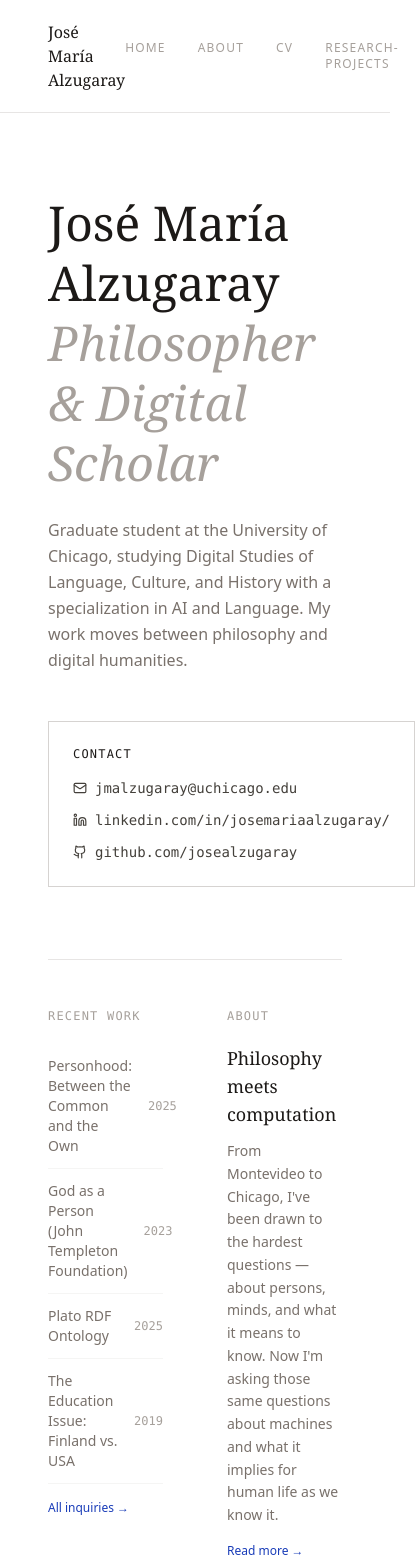
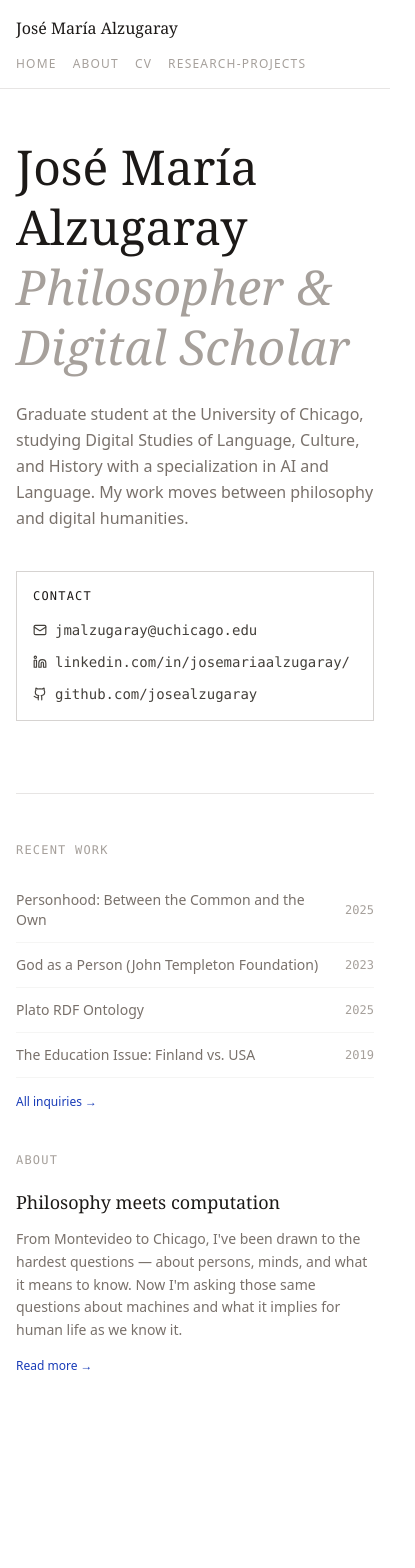
Before and after one commit to josealzugaray/personal-website, a SvelteKit app: page / in a window 390 px wide. Shown: the top 1568 px of the page, 415 px wide, since content can reach past the window. After the commit the page ends 1408 px from the top, so only its background shows below. Built offline with nearby package versions, Linux system fonts and the light colour scheme.

Commit message:
Optimizations for mobile displays

```diff
--- a/src/routes/+layout.svelte
+++ b/src/routes/+layout.svelte
@@ -11,23 +11,23 @@
   <link rel="icon" href={favicon} />
 </svelte:head>
 
+
 <nav class="sticky top-0 z-50 bg-white border-b border-stone-200">
-  <div class="mx-auto max-w-4xl px-12 py-5 flex items-center justify-between">
-
+  <div class="mx-auto max-w-4xl px-4 py-4 flex flex-col gap-4 sm:px-8 sm:py-5 sm:flex-row sm:items-center sm:justify-between">
     <a href="/" class="font-serif text-base text-stone-900 hover:text-stone-500 transition-colors">
       José María Alzugaray
     </a>
 
-    <div class="flex gap-8 text-xs font-medium tracking-widest uppercase text-stone-400">
+    <div class="flex flex-wrap gap-4 text-xs font-medium tracking-widest uppercase text-stone-400 sm:gap-8">
       <a class="hover:text-stone-900 transition-colors" href="/">Home</a>
       <a class="hover:text-stone-900 transition-colors" href="/about">About</a>
       <a class="hover:text-stone-900 transition-colors" href="/CV">CV</a>
       <a class="hover:text-stone-900 transition-colors" href="/Research-Works">Research-Projects</a>
     </div>
-
   </div>
 </nav>
 
-<main class="mx-auto max-w-4xl px-12 py-16">
+
+<main class="mx-auto max-w-4xl px-4 py-8 sm:px-8 sm:py-12 lg:px-12 lg:py-16">
   {@render children()}
 </main>
--- a/src/routes/+page.svelte
+++ b/src/routes/+page.svelte
@@ -28,7 +28,8 @@
     My work moves between philosophy and digital humanities.
   </p>
 
-<div class="border border-stone-300 p-6 inline-flex flex-col gap-3 mt-2 min-w-64">
+
+<div class="border border-stone-300 p-4 sm:p-6 w-full sm:w-fit flex flex-col gap-3 mt-2">
   <p class="font-mono text-xs text-stone-900 tracking-widest uppercase mb-1">Contact</p>
 
   <a
@@ -60,7 +61,8 @@
 </section>
 
 <!-- Two-column section -->
-<section class="pt-12 grid grid-cols-2 gap-16">
+
+<section class="pt-12 grid grid-cols-1 gap-10 sm:grid-cols-2 sm:gap-16">
 
   <!-- Recent work -->
   <div>
--- a/src/routes/CV/+page.svelte
+++ b/src/routes/CV/+page.svelte
@@ -110,7 +110,7 @@
     Education
   </h2>
   {#each education as entry}
-    <div class="grid grid-cols-[130px_1fr] gap-8 py-4 border-b border-stone-100">
+    <div class="grid grid-cols-1 gap-2 py-4 border-b border-stone-100 sm:grid-cols-[130px_1fr] sm:gap-8">
       <span class="font-mono text-xs text-stone-400 pt-0.5 leading-relaxed">{entry.years}</span>
       <div>
         <p class="text-sm font-medium text-stone-900 mb-0.5">{entry.title}</p>
@@ -127,7 +127,7 @@
     Research
   </h2>
   {#each research as entry}
-    <div class="grid grid-cols-[130px_1fr] gap-8 py-4 border-b border-stone-100">
+    <div class="grid grid-cols-1 gap-2 py-4 border-b border-stone-100 sm:grid-cols-[130px_1fr] sm:gap-8">
       <span class="font-mono text-xs text-stone-400 pt-0.5 leading-relaxed">{entry.years}</span>
       <div>
         <p class="text-sm font-medium text-stone-900 mb-0.5">{entry.title}</p>
@@ -144,7 +144,7 @@
     Teaching
   </h2>
   {#each teaching as entry}
-    <div class="grid grid-cols-[130px_1fr] gap-8 py-4 border-b border-stone-100">
+    <div class="grid grid-cols-1 gap-2 py-4 border-b border-stone-100 sm:grid-cols-[130px_1fr] sm:gap-8">
       <span class="font-mono text-xs text-stone-400 pt-0.5 leading-relaxed">{entry.years}</span>
       <div>
         <p class="text-sm font-medium text-stone-900 mb-0.5">{entry.title}</p>
--- a/src/routes/Research-Works/+page.svelte
+++ b/src/routes/Research-Works/+page.svelte
@@ -139,7 +139,8 @@
 </div>
 
 <!-- Inquiry grid -->
-<div class="grid grid-cols-3 gap-4">
+
+<div class="grid grid-cols-1 gap-4 sm:grid-cols-2 lg:grid-cols-3">
   {#each filtered as item, i}
     <Card.Root class="flex flex-col justify-between hover:bg-stone-50 transition-colors group">
       <Card.Header>
--- a/src/routes/about/+page.svelte
+++ b/src/routes/about/+page.svelte
@@ -45,7 +45,7 @@ const places: Place[] = [
 </svelte:head>
 
 <!-- Page header -->
-<div class="flex items-end justify-between pb-8 mb-8 border-b border-stone-200">
+<div class="flex flex-col gap-4 pb-8 mb-8 border-b border-stone-200 sm:flex-row sm:items-end sm:justify-between">
   <h1 class="font-serif text-3xl font-normal text-stone-900">
     About <em class="text-stone-400">me</em>
   </h1>
@@ -56,7 +56,7 @@ const places: Place[] = [
 </div>
 
 <!-- Bio -->
-<section class="grid grid-cols-[1fr_280px] gap-8 mb-12">
+<section class="grid grid-cols-1 gap-8 mb-12 sm:grid-cols-[1fr_280px]">
   <div class="space-y-4">
     <p class="text-sm text-stone-600 font-light leading-relaxed">
   I grew up in Montevideo, Uruguay, the middle of three siblings. Before
@@ -100,7 +100,7 @@ const places: Place[] = [
   <p class="font-mono font-bold text-xs text-black tracking-widest uppercase mb-6">
     Interests & Hobbies
   </p>
-  <div class="grid grid-cols-3 gap-6">
+  <div class="grid grid-cols-1 gap-4 sm:grid-cols-2 lg:grid-cols-3">
     {#each [
       { title: 'Playing and Listening to Music',},
       { title: 'Reading',},
@@ -128,7 +128,7 @@ const places: Place[] = [
   <MapLibre
     center={[10, 20]}
     zoom={1.2}
-    class="h-[400px] w-full border border-stone-200"
+    class="h-[280px] w-full border border-stone-200 sm:h-[400px]"
     style="https://basemaps.cartocdn.com/gl/positron-gl-style/style.json"
   >
     {#each places as place}
```
